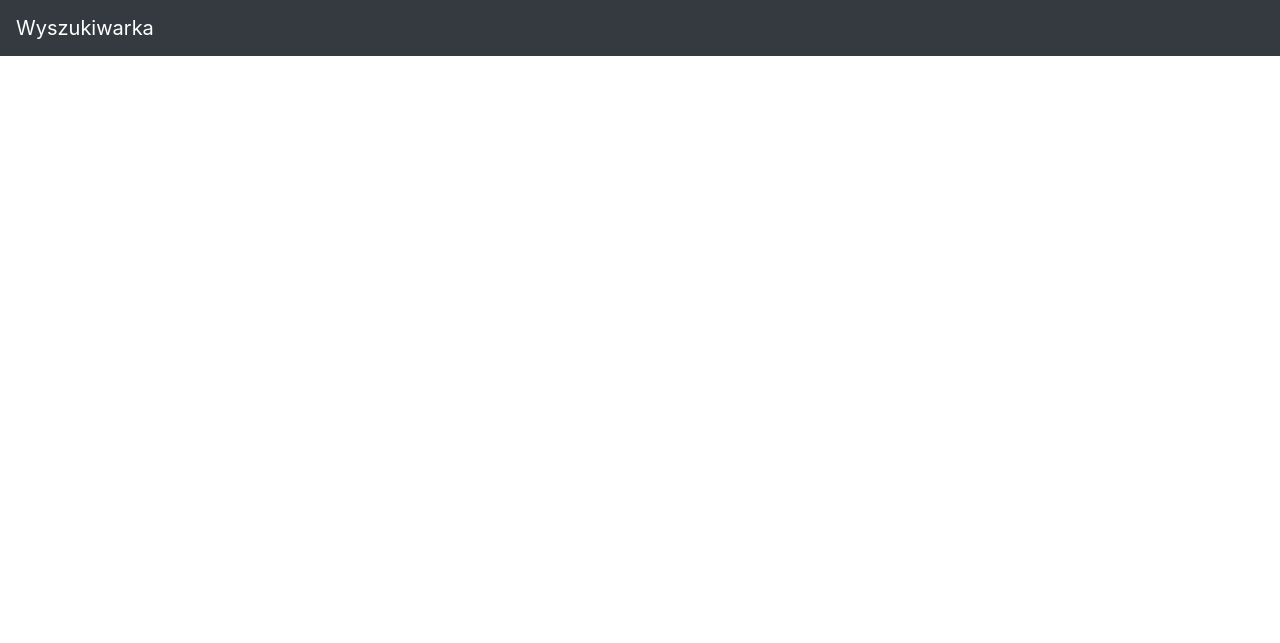
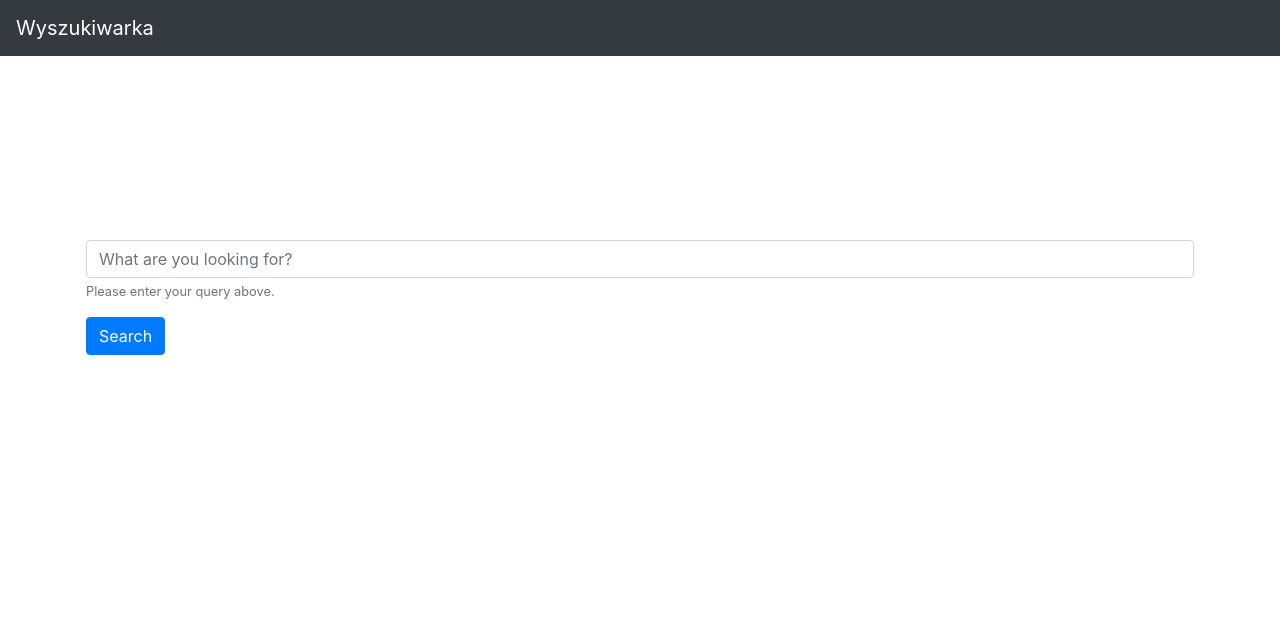
Before and after one commit to maciektr/BagOfWordsSearch, a Flask app: page / in a window 1280 px wide. Shown: the top 643 px of the page. Run offline with Flask 2, Linux system fonts and the light colour scheme; parts of the project's set-up code (start-up, migrations or seed data) failed here and were passed over; some libraries are stand-ins or nearby versions.

Commit message:
Simple front

```diff
--- a/search_web/static/css/base.css
+++ b/search_web/static/css/base.css
@@ -1,3 +1,3 @@
 #content {
-    padding: 5rem 1rem 3rem;
+    padding: 15rem 1rem 3rem;
 }
--- a/search_web/templates/index.html
+++ b/search_web/templates/index.html
@@ -1 +1,12 @@
 {% extends "base.html" %}
+{% block content %}
+
+    <form action="{{ url_for('search') }}" method="post">
+        <div class="form-group">
+            <input type="text" class="form-control" name="query" id="queryInput" aria-describedby="emailHelp" placeholder="What are you looking for?">
+            <small id="queryInpuHelp" class="form-text text-muted">Please enter your query above.</small>
+        </div>
+        <button type="submit" class="btn btn-primary">Search</button>
+    </form>
+
+{% endblock %}
--- a/search_web/views.py
+++ b/search_web/views.py
@@ -1,13 +1,21 @@
-from flask import render_template
+from flask import current_app, request, render_template
 from datetime import datetime
 
 
 def register_views(app):
     app.context_processor(base_context)
     app.add_url_rule('/', view_func=index)
+    app.add_url_rule('/search/', view_func=search, methods=['POST'])
 
 
 def index():
+    return render_template('index.html')
+
+
+def search():
+    query = request.form['query']
+    print('Query:', query)
+    print(current_app.search(query))
     return render_template('index.html')
 
 
```
Also changed, not shown: requirements.txt (+7 -5 lines).
